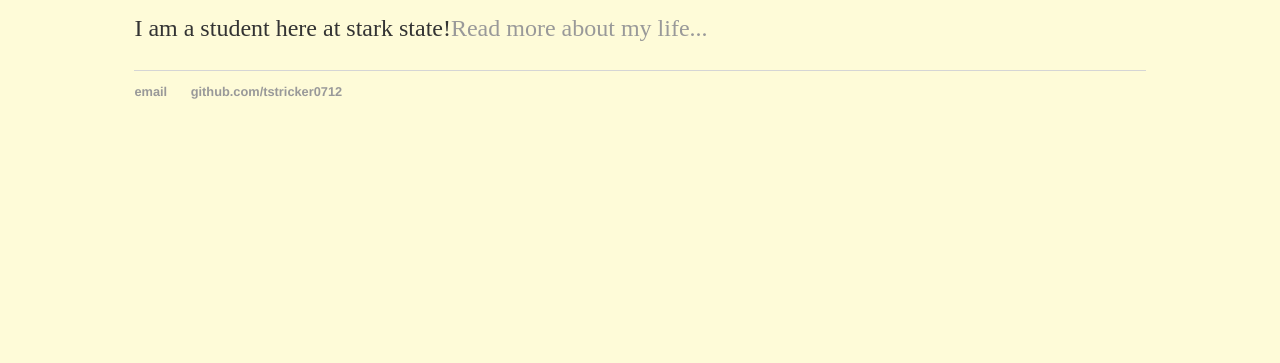
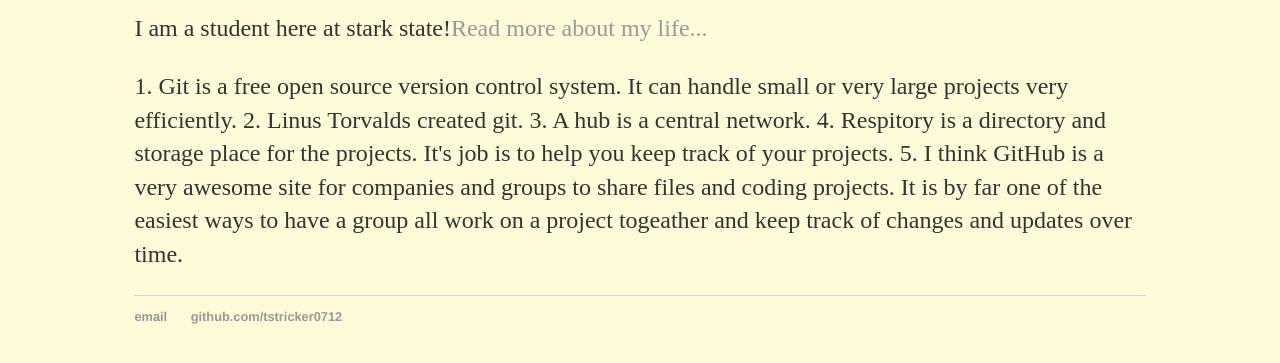
Before and after one commit to tstricker0712/tstricker0712.github.io, a plain HTML site: page index.html in a window 1280 px wide. Shown: the part 141-504 px from the top of the page. Drawn offline with Linux system fonts and the light colour scheme.

Commit message:
Update index.html

```diff
--- a/index.html
+++ b/index.html
@@ -20,7 +20,10 @@
 
         		<h1>Hi there, My name is Troy!</h1>
 				<p>I am a student here at stark state!<a href="#">Read more about my life...</a></p>
-
+    				<p>1. Git is a free open source version control system. It can handle small or very large projects very efficiently.
+					2. Linus Torvalds created git. 3. A hub is a central network. 4. Respitory is a directory and storage place for the projects.
+					It's job is to help you keep track of your projects. 5. I think GitHub is a very awesome site for companies and groups to share files and coding projects.
+					It is by far one of the easiest ways to have a group all work on a project togeather and keep track of changes and updates over time.</p>
 
 		<footer>
     		<ul>
```
